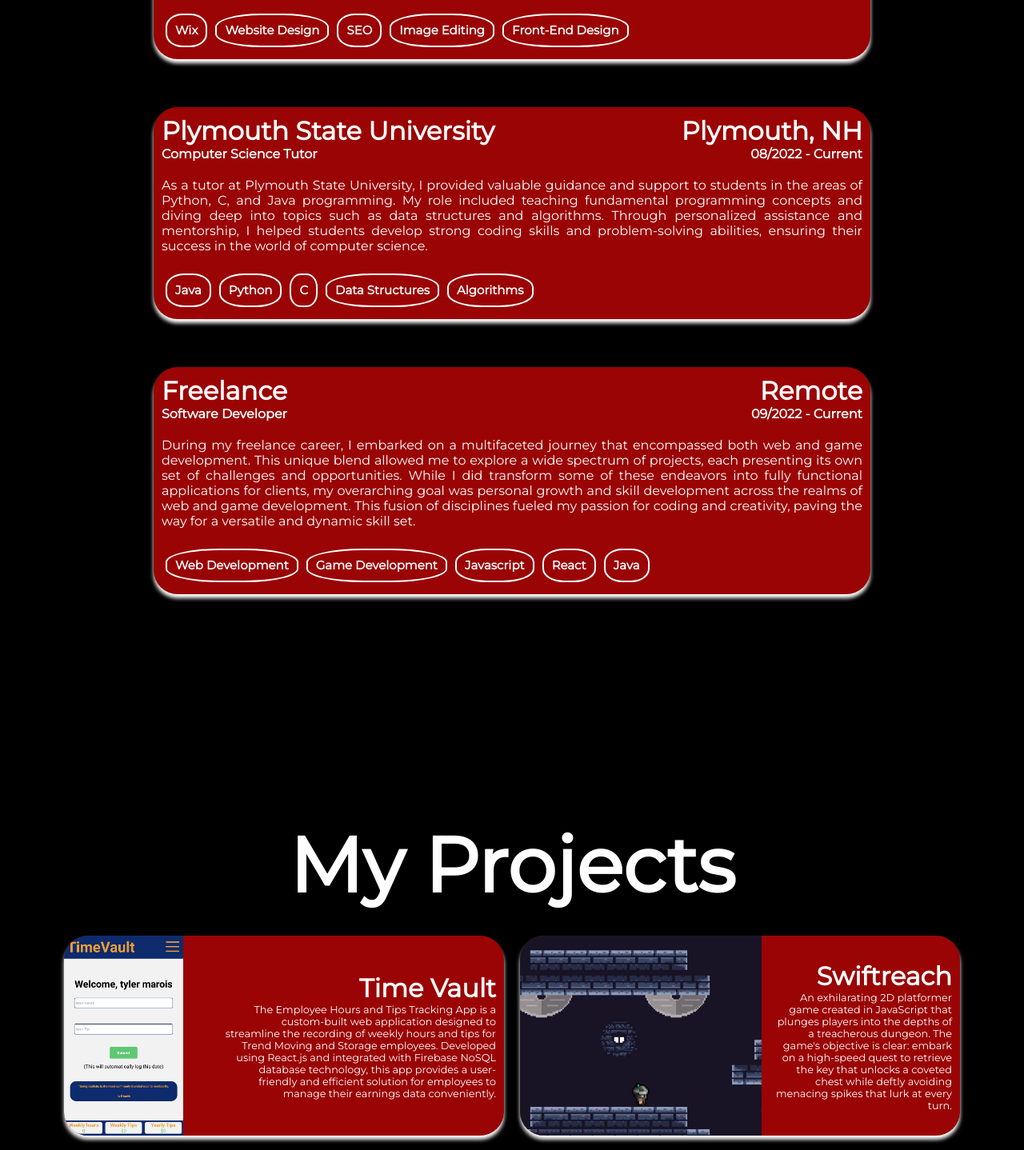
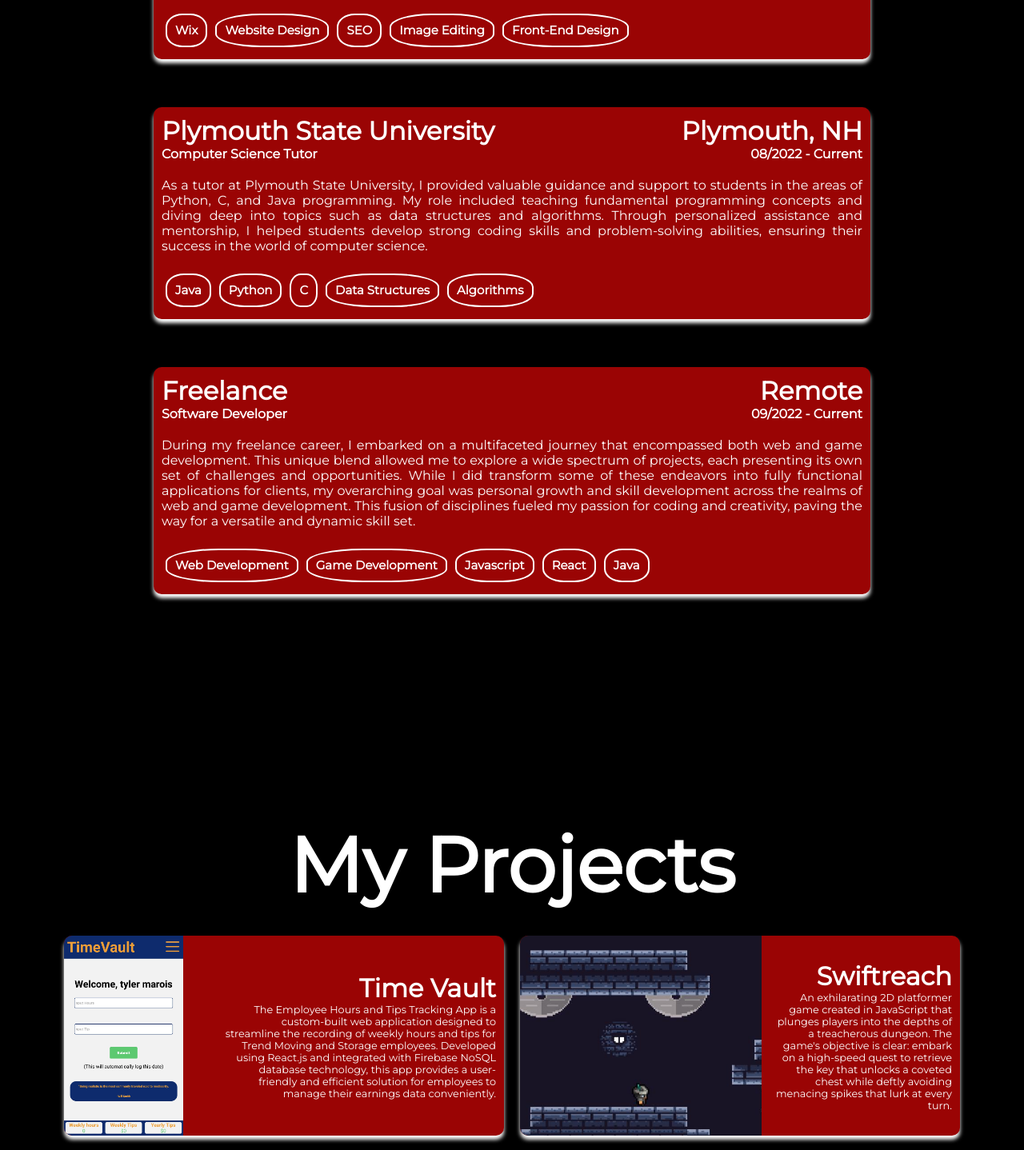
Before and after one commit to Marois2000/personalportfolio, a React (Create React App) app: page / in a window 1280 px wide. Shown: the part 3020-4458 px from the top of the page at 80% size. Built offline with nearby package versions, Linux system fonts and the light colour scheme.

Commit message:
small changes

```diff
--- a/src/App.css
+++ b/src/App.css
@@ -322,7 +322,7 @@
 .jobcard {
   width: 70%;
   background-color: var(--accent);
-  border-radius: 30px;
+  border-radius: 10px;
   margin: 30px;
   box-shadow: 0px 5px 5px var(--secondary);
 }
@@ -380,7 +380,7 @@
   display: flex;
   width: 550px;
   background-color: var(--accent);
-  border-radius: 30px;
+  border-radius: 10px;
   margin: 10px;
   cursor: pointer;
   box-shadow: 0px 5px 5px var(--secondary);
@@ -411,15 +411,15 @@
   width: 100%;
   height: 100%;
   object-fit: cover;
-  border-top-left-radius: 30px;
-  border-bottom-left-radius: 30px;
+  border-top-left-radius: 10px;
+  border-bottom-left-radius: 10px;
   transition: all ease-in-out 0.3s;
 }
 
 .projectcard .projectimage img:hover{
   border-radius: 30px;
   border: 3px solid var(--accent);
-  scale: 150%;
+  scale: 110%;
 }
 
 .projectgrid {
```
